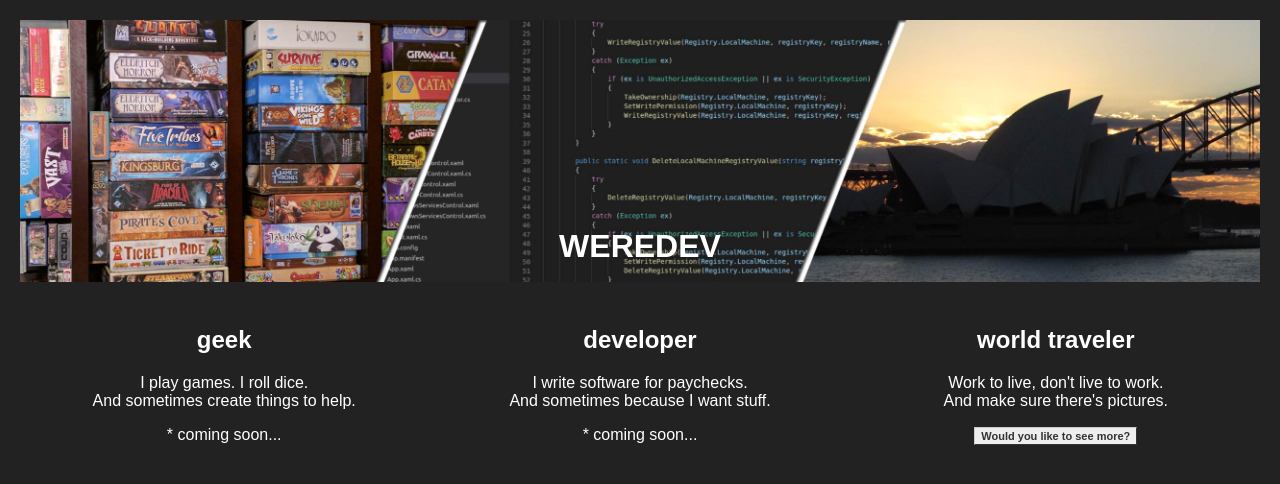
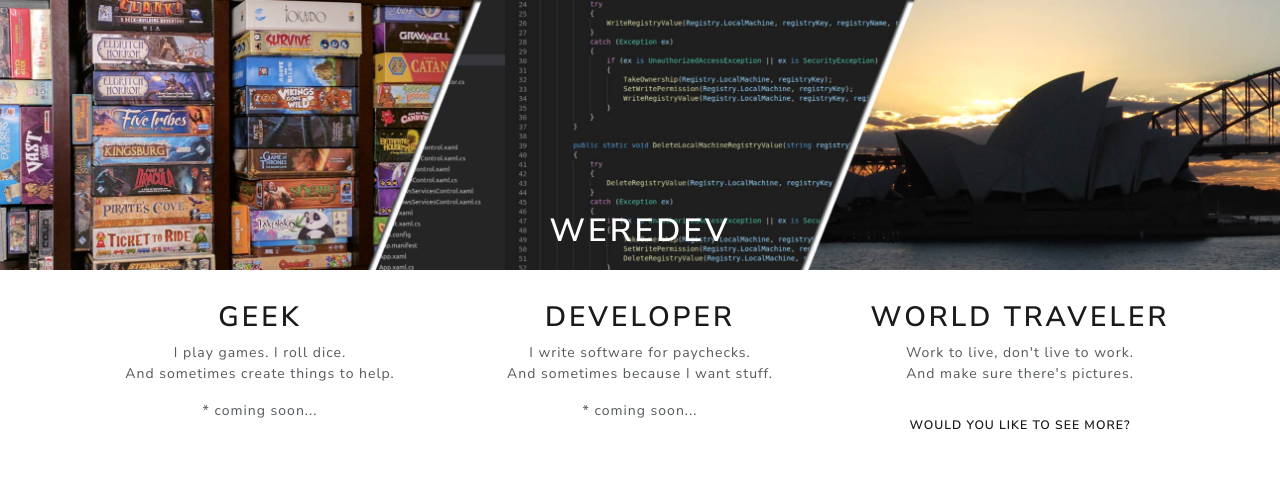
Before and after one commit to WereDev/weredev.com, a React (Create React App) app: page / in a window 1280 px wide. Shown: the top 484 px of the page. Built offline with nearby package versions, Linux system fonts and the light colour scheme.

Commit message:
look ma! styling!

```diff
--- a/package.json
+++ b/package.json
@@ -7,7 +7,8 @@
     "react": "^16.6.1",
     "react-dom": "^16.6.1",
     "react-router-dom": "^4.3.1",
-    "react-scripts-ts": "^4.0.8"
+    "react-scripts-ts": "^4.0.8",
+    "reactstrap": "^6.5.0"
   },
   "scripts": {
     "start": "CI=true react-scripts-ts start",
--- a/public/index.html
+++ b/public/index.html
@@ -10,6 +10,7 @@
     -->
     <link rel="manifest" href="%PUBLIC_URL%/manifest.json">
     <link rel="shortcut icon" href="%PUBLIC_URL%/favicon.ico">
+    <link href="https://stackpath.bootstrapcdn.com/bootswatch/4.1.3/lux/bootstrap.min.css" rel="stylesheet" integrity="sha384-ML9h/UCooefre72ZPxxOHyjbrLT1xKV0AHON1J+OlOV2iwcYemqmWyMfTcfyzLJ1" crossorigin="anonymous">
     <!--
       Notice the use of %PUBLIC_URL% in the tags above.
       It will be replaced with the URL of the `public` folder during the build.
--- a/src/App.scss
+++ b/src/App.scss
@@ -1,37 +1,8 @@
-.app {
-  text-align: center;
-  min-width: 450px;
-}
-
-.app-header {
-  padding: 20px;
-  padding-bottom: 0px;
-  text-transform: uppercase;
-}
-
 .app-title {
   margin-top: -58px;
+  margin-bottom: calc(58px - 2rem);
   a {
     text-decoration: none;
     color: white;
   }
 }
-
-@media only screen and (max-width: 768px) {
-  .app-body-col {
-    display: block;
-    margin: 20px;
-  }
-}
-
-@media only screen and (min-width: 769px) {
-  .app-body {
-    padding: 10px;
-  }
-
-  .app-body-col {
-    display: inline-block;
-    width: calc(33% - 20px);
-    margin: 10px;
-  }
-}
--- a/src/App.tsx
+++ b/src/App.tsx
@@ -13,7 +13,7 @@
   public render() {
     return (
       <div className="app">
-        <header className="app-header">
+        <header className="app-header text-center">
             <div className="header-image">
                 <img src="./images/header.jpg" style={{ "width": "100%" }} />
             </div>
@@ -21,7 +21,7 @@
         </header>
         <div className="app-body">
           <HashRouter>
-            <div>
+            <div className="container">
               <Route path="//" component={Home.default}/>
               <Route path="/geek/" component={Geek.default}/>
               <Route path="/developer/" component={Developer.default}/>
--- a/src/home/index.scss
+++ /dev/null
@@ -1,11 +0,0 @@
-.button {
-    font: bold 11px Arial;
-    text-decoration: none;
-    background-color: #EEEEEE;
-    color: #333333;
-    padding: 2px 6px 2px 6px;
-    border-top: 1px solid #CCCCCC;
-    border-right: 1px solid #333333;
-    border-bottom: 1px solid #333333;
-    border-left: 1px solid #CCCCCC;
-}
--- a/src/home/index.tsx
+++ b/src/home/index.tsx
@@ -1,12 +1,11 @@
 import * as React from 'react';
 import { NavLink } from 'react-router-dom';
-import './index.scss';
 
 class Index extends React.Component {
   public render() {
     return (
-      <div>
-        <div className="app-body-col">
+      <div className="row text-center">
+        <div className="col-lg-4 col-12 mt-4">
           <h2>geek</h2>
           <p>
             I play games.  I roll dice.<br />
@@ -17,7 +16,7 @@
             * coming soon...
           </p>
         </div>
-        <div className="app-body-col">
+        <div className="col-lg-4 col-12 mt-4">
           <h2>developer</h2>
           <p>
             I write software for paychecks.<br />
@@ -28,14 +27,14 @@
             * coming soon...
           </p>
         </div>
-        <div className="app-body-col">
+        <div className="col-lg-4 col-12 mt-4">
           <h2>world traveler</h2>
           <p>
             Work to live, don't live to work.<br />
             And make sure there's pictures.
           </p>
           <p>
-            <NavLink to="/traveler" className="button">Would you like to see more?</NavLink>
+            <NavLink to="/traveler" className="btn btn-secondary">Would you like to see more?</NavLink>
           </p>
         </div>
       </div>
--- a/src/index.scss
+++ /dev/null
@@ -1,19 +0,0 @@
-body {
-  margin: 0;
-  padding: 0;
-  font-family: sans-serif;
-  background-color: #222;
-  color: white;
-}
-
-h1 {
-  font-size: 2rem;
-}
-
-h2 {
-  font-size: 1.5rem;
-}
-
-h3 {
-  font-size: 1.0rem;
-}
--- a/src/index.tsx
+++ b/src/index.tsx
@@ -1,7 +1,6 @@
 import * as React from 'react';
 import * as ReactDOM from 'react-dom';
 import App from './App';
-import './index.scss';
 import registerServiceWorker from './registerServiceWorker';
 
 ReactDOM.render(
--- a/src/worldtraveler/collection.tsx
+++ b/src/worldtraveler/collection.tsx
@@ -5,7 +5,7 @@
 
   public render() {
     return (
-      <div className="travel-collection">
+      <div className="col-lg-3 col-md-4 col-sm-6 col-12 mt-3">
         <img src={this.props.collection.iconlarge} />
         <h3>{this.props.collection.title}</h3>
       </div>
--- a/src/worldtraveler/index.scss
+++ /dev/null
@@ -1,28 +0,0 @@
-.travel-collections {
-    width: 100%;
-    vertical-align: top;
-    & .travel-collection {
-        vertical-align: top;
-        margin: 10px;
-        display: inline-block;
-    }
-}
-
-
-@media only screen and (max-width: 720px) {
-    .travel-collection {
-        width: calc(50% - 20px);
-    }
-}
-
-@media only screen and (min-width: 721px) and (max-width: 960px) {
-    .travel-collection {
-        width: calc(33% - 20px);
-    }
-}
-
-@media only screen and (min-width: 961px) {
-    .travel-collection {
-        width: calc(25% - 20px);
-    }
-}
--- a/src/worldtraveler/index.tsx
+++ b/src/worldtraveler/index.tsx
@@ -1,6 +1,5 @@
 import * as React from 'react';
 import * as Collection from './collection';
-import './index.scss';
 import { IFlickrCollection } from './services/collectionTreeModels';
 import { FlickrProvider } from './services/flickrProvider';
 
@@ -36,8 +35,8 @@
     });
 
     return (
-      <div>
-        <h1>world traveler</h1>
+      <div className="text-center pt-4">
+        <h2>world traveler</h2>
         <p>
           I love to travel and along the way I've become a bit of a photographer.  I'm not particularly good<br />
           though there are some pictures I'm proud of.  They're hosted at Flickr, but I'm making them available<br />
@@ -46,7 +45,7 @@
         <p>
           Note: This site is a work in progress so not everything is clickable yet.
         </p>
-        <div className="travel-collections">{ collectionTags }</div>
+        <div className="row">{ collectionTags }</div>
       </div>
     );
   }
--- a/src/worldtraveler/services/flickrProvider.tsx
+++ b/src/worldtraveler/services/flickrProvider.tsx
@@ -1,7 +1,6 @@
 import { IFlickrCollectionInfoResponse } from './collectionInfoModels';
+import { FlickrCollectionInfoRequest } from './collectionInfoModels';
 import { FlickrCollectionRequest, IFlickrCollectionResponse } from './collectionTreeModels';
-import { FlickrCollectionInfoRequest } from './collectionInfoModels';
-
 
 const flickrUrl = 'https://api.flickr.com/services/rest/?';
 
```
Also changed, not shown: 1 other file (tests, documents, lock files or other folders).
